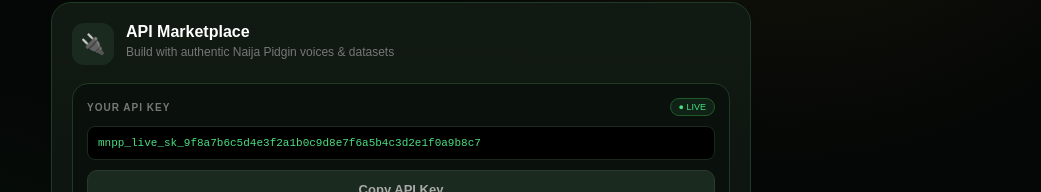
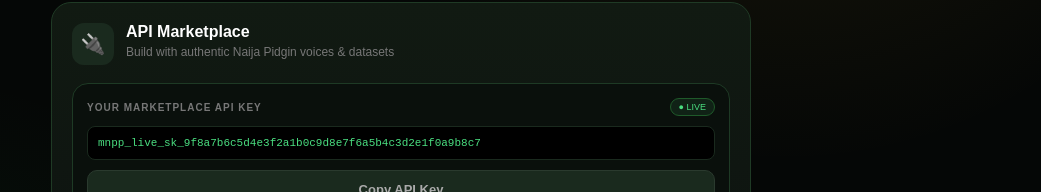
Before and after one commit to tapbombaai-glitch/main-naija-pidgin, a Next.js app: page / in a window 1280 px wide. Shown: the part 425-617 px from the top of the page, without its empty margins (239-1280 px from the left). Built offline with nearby package versions, Linux system fonts and the light colour scheme.

Commit message:
Update page.tsx

```diff
--- a/app/page.tsx
+++ b/app/page.tsx
@@ -43,7 +43,7 @@ export default function Home() {
           </div>
         </div>
 
-        {/* YOUR MARKETPLACE CODE ADDED INSIDE app/page - SAME AS YOU GAVE ME */}
+        {/* MARKETPLACE API KEY - YOUR CODE + MARKETPLACE KEY ADDED */}
         <div style={{marginTop:"14px"}}>
           <div style={{background:"linear-gradient(180deg, #111a12 0%, #0d1210 100%)", border:"1px solid #1f3a25", borderRadius:"20px", padding:"20px"}}>
             <div style={{display:"flex", gap:"12px", alignItems:"flex-start"}}>
@@ -55,7 +55,7 @@ export default function Home() {
             </div>
             <div style={{marginTop:"18px", background:"#0a100c", border:"1px solid #1e3a25", borderRadius:"16px", padding:"14px"}}>
               <div style={{display:"flex", justifyContent:"space-between", alignItems:"center"}}>
-                <p style={{fontSize:"10px", fontWeight:"800", color:"#777", letterSpacing:"1px", margin:0}}>YOUR API KEY</p>
+                <p style={{fontSize:"10px", fontWeight:"800", color:"#777", letterSpacing:"1px", margin:0}}>YOUR MARKETPLACE API KEY</p>
                 <span style={{fontSize:"9px", background:"#102216", color:"#4ade80", padding:"3px 8px", borderRadius:"20px", border:"1px solid #1f5a2a"}}>● LIVE</span>
               </div>
               <code style={{display:"block", marginTop:"10px", background:"black", border:"1px solid #1a2a1e", padding:"10px", borderRadius:"8px", color:"#4ade80", fontSize:"11px", wordBreak:"break-all", fontFamily:"monospace"}}>{apiKey}</code>
```
